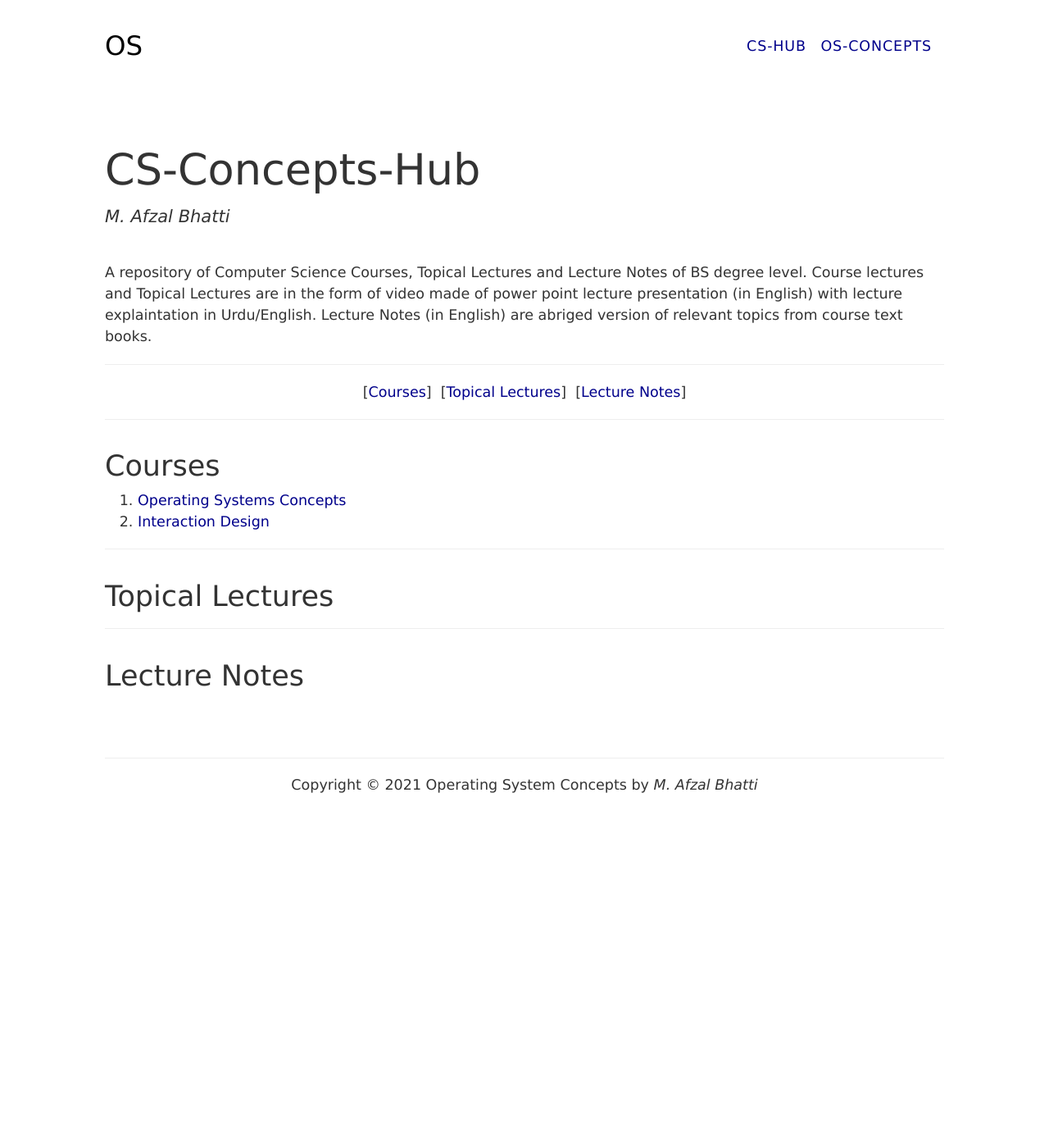
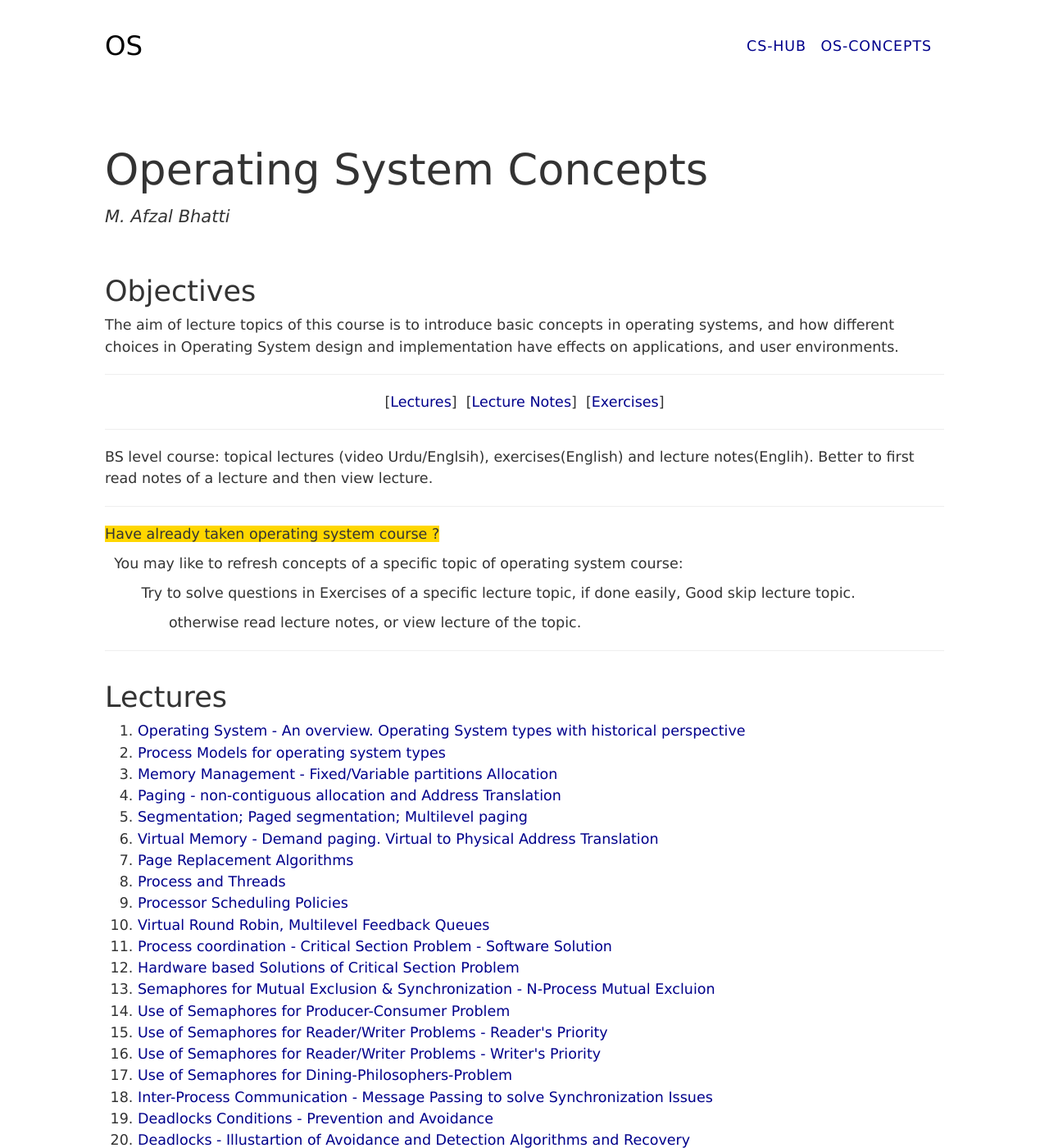
Before and after one commit to CS-Concepts-hub/Operating-Systems-Concepts, a Jekyll site: the page built from index.html, in a window 1280 px wide and 1400 px high. Shown: the whole window at 82% size. Built offline with Jekyll 4.4.1, drawn with Linux system fonts in a browser that asks for light colours; some of the changed text lies outside the part shown.

Commit message:
Minor updates

```diff
--- a/index.html
+++ b/index.html
@@ -6,37 +6,75 @@ weight: 0
 
 <section class="main-container page-head">
 	<div class="main">
-		<h1 class="head-title"> CS-Concepts-Hub</h1>
+		<h1 class="head-title">Operating System Concepts</h1>
 		<p class="head-subtitle"><i>M. Afzal Bhatti</i></p>
 	</div>
 </section>
 <section class="main-container text">
 	<div class="main">
+		<h2 class="title">Objectives</h2>
 		<p>
-			A repository of Computer Science Courses, Topical Lectures and Lecture Notes of BS degree level. Course lectures and Topical Lectures are in the form of video made of power point lecture presentation (in English) with lecture explaintation in Urdu/English. Lecture Notes (in English) are abriged version of relevant topics from course text books.
+			The aim of lecture topics of this course is to introduce basic concepts in operating systems, and how different choices in Operating System design and implementation have effects on applications, and user environments.
 		</p>
 		<hr>
 		<p class="center">
-			[<a href="#courses">Courses</a>]&nbsp;&nbsp;[<a href="#lectures">Topical Lectures</a>]&nbsp;&nbsp;[<a href="#notes">Lecture Notes</a>]
+			[<a href="#lectures">Lectures</a>]&nbsp;&nbsp;[<a href="#notes">Lecture Notes</a>]&nbsp;&nbsp;[<a href="#exercises">Exercises</a>]
 		<hr>
-		<h2 class="title" id="courses">Courses</h2>
+		<p>
+			BS level course: topical lectures (video Urdu/Englsih), exercises(English) and lecture notes(Englih). Better to first read notes of a lecture and then view lecture.
+		</p>
+		<hr>
+		<p><span style="background-color: #ffd700">Have already taken operating system course ? </span> </p>
+		<p>&nbsp;&nbsp;You may like to refresh concepts of a specific topic of operating system course:</p>
+		<p>&nbsp;&nbsp;&nbsp;&nbsp;&nbsp;&nbsp;&nbsp;&nbsp;Try to solve questions in Exercises of a specific lecture topic, if done easily, Good skip lecture topic.</p>
+		<p>&nbsp;&nbsp;&nbsp;&nbsp;&nbsp;&nbsp;&nbsp;&nbsp;&nbsp;&nbsp;&nbsp;&nbsp;&nbsp;&nbsp;otherwise read lecture notes, or view lecture of the topic.</p>
+		</p>
+		<hr>
+		<h2 class="title" id="lectures">Lectures</h2>
 		<ol>
-			<li><a href="https://cs-concepts-hub.github.io/Operating-Systems-Concepts/">Operating Systems Concepts</a></li>
-			<li><a href="#">Interaction Design</a></li>
+			{% for lecture in site.data.all.lectures %}
+			{% if lecture.video %}
+			<li><a href="{{lecture.video}}" target="youtube">{{lecture.topic}}</a></li>
+			{% endif %}
+			{% endfor %}
 		</ol>
 		<hr>
-		<h2 class="title" id="lectures">Topical Lectures</h2>
-		<!-- <ol>
-			<li><a href="#"></a></li>
-			<li><a href="#"></a></li>
-		</ol> -->
+		<h2 class="title" id="notes">Lecture Notes</h2>
+		<ol>
+			{% for lecture in site.data.all.lectures %}
+			{% if lecture.notes %}
+			<li><a href="files/{{lecture.notes}}">{{lecture.topic | default: ""}}</a></li>
+			{% endif %}
+			{% endfor %}
+		</ol>
 		<hr>
-		<h2 class="title" id="notes">Lecture Notes</h2>
+		<h2 class="title" id="exercises">Exercises</h2>
 
-		<!-- <ol>
-			<li><a href="#"></a></li>
-			<li><a href="#"></a></li>
-		</ol> -->
+		<ol>
+			{% for lecture in site.data.all.lectures %}
+			{% if lecture.exercises %}
+			<li><a href="files/{{lecture.exercises}}">{{lecture.topic | default: ""}}</a></li>
+			{% endif %}
+			{% endfor %}
+		</ol>
 
+
+
+
+		<hr>
+		<h2 class="title">Recommended Readings</h2>
+		<ul>
+			<li>A. Silberschatz et al, <i>Operating System Concepts</i>,  9/e, Wiley, 2013</li>
+			<li>W. Stallings, <i>Operating Systems:  Internal and Design Principles</i>, 7/e, Prentice Hall, 2012</li>
+		</ul>
+
+		<hr>
+		<h2 class="title">Acknowledgements</h2>
+
+		<p>While teaching operating systems course at Quaid-i-Azam University, I enhanced my understating of operating systems from two main text books used for the course '<i>Operating System Concepts</i>' by A. Silberschatz et al' and  '<i>Operating Systems: Internal and Design Principles</i>' by W. Stallings. Lecture notes are also prepared from these books listed as recommended readings for this course.</p>
+
+		<p>Exercises for lecture topics are mostly from course quizzes and exam papers at Quaid-i-Azam University, I am grateful to all students who solved those questions in exams and during lectures ask questions to clarify concepts of different topics.</p>
+
+		<p>For lecture presentations some images and animation ideas are taken from OS lecture presentations available at web.</p>
 	</div>
 </section>
```
